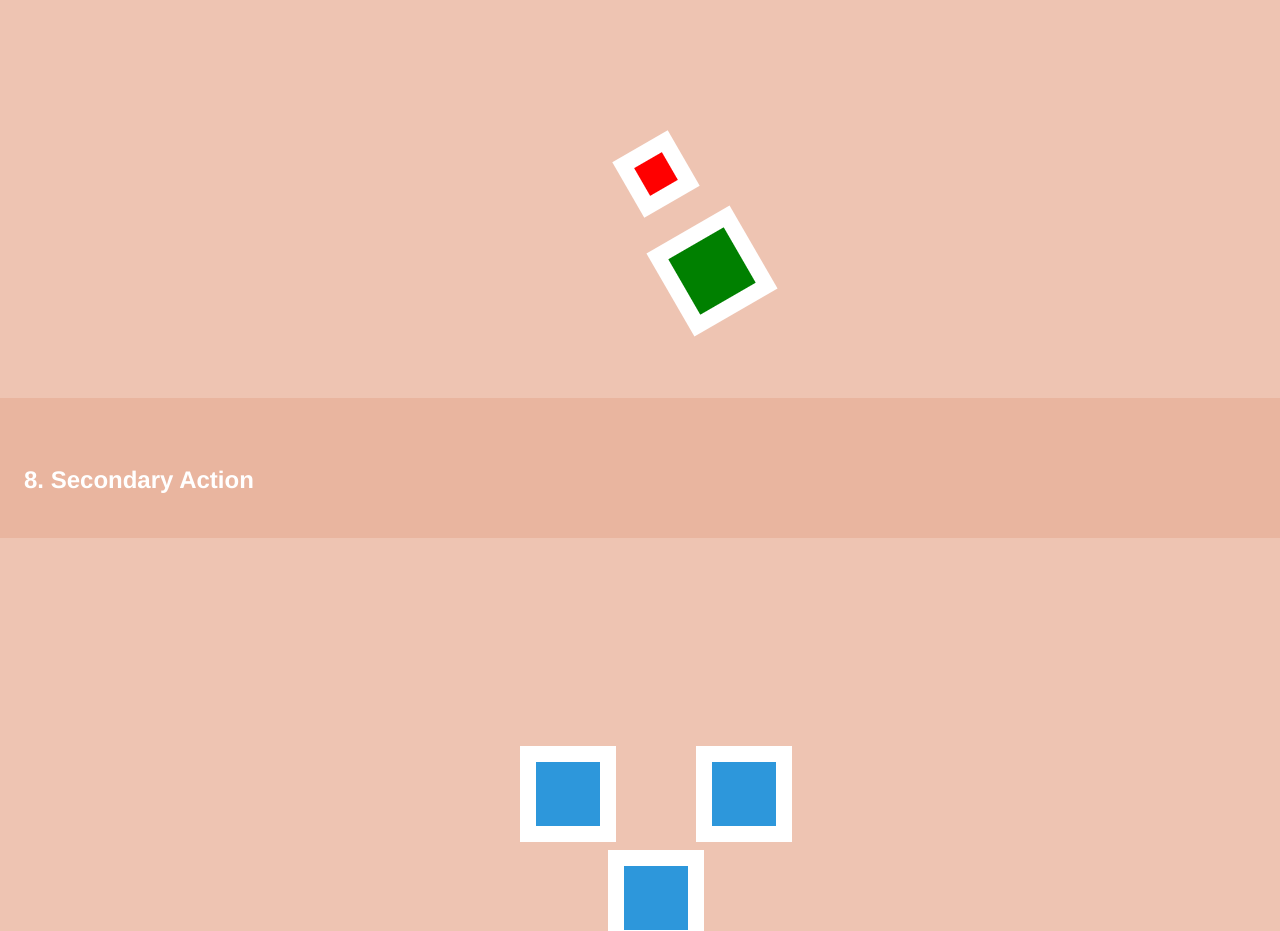
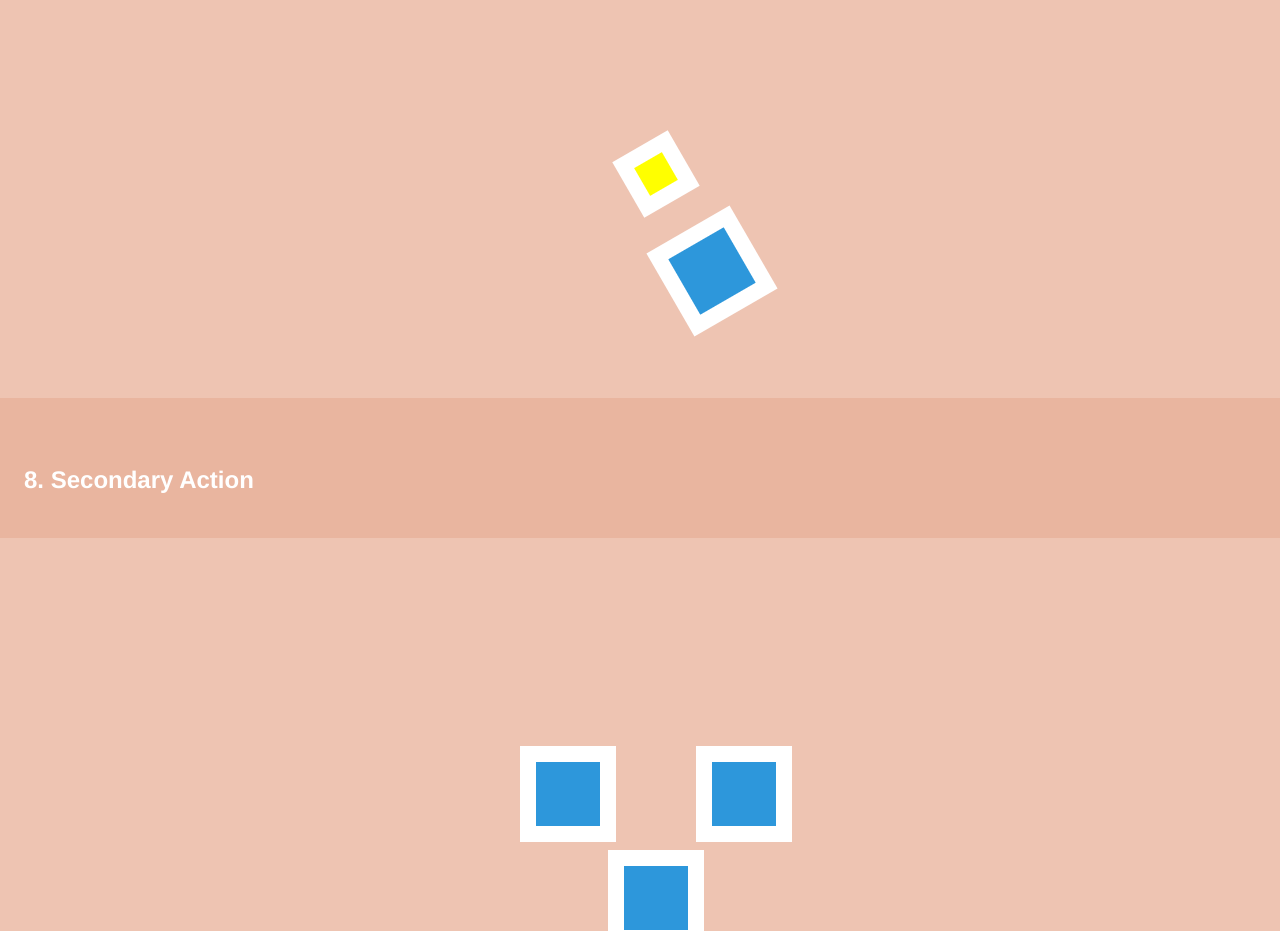
Before and after one commit to donovanh/principles, a website: page index.html in a window 1280 px wide. Shown: the part 4620-5551 px from the top of the page. Drawn offline with nearby package versions, Linux system fonts and the light colour scheme.

Commit message:
Updating to have the last example also

```diff
--- a/src/sass/screen.scss
+++ b/src/sass/screen.scss
@@ -377,14 +377,13 @@ h2 {
 .sevenb .shape {
   &.a {
     animation: sevenb 3s infinite linear;
-    background-color: green;
     top: calc(50% - 2em);
     left: calc(50% - 9em);
     transform-origin: 10em 50%;
   }
   &.b {
     animation: sevenb 6s infinite linear reverse;
-    background-color: red;
+    background-color: yellow;
     width: 2em;
     height: 2em;
     left: calc(50% - 1em);
```
Also changed, not shown: stylesheets/screen.css, stylesheets/screen.min.css, 2 other files.
